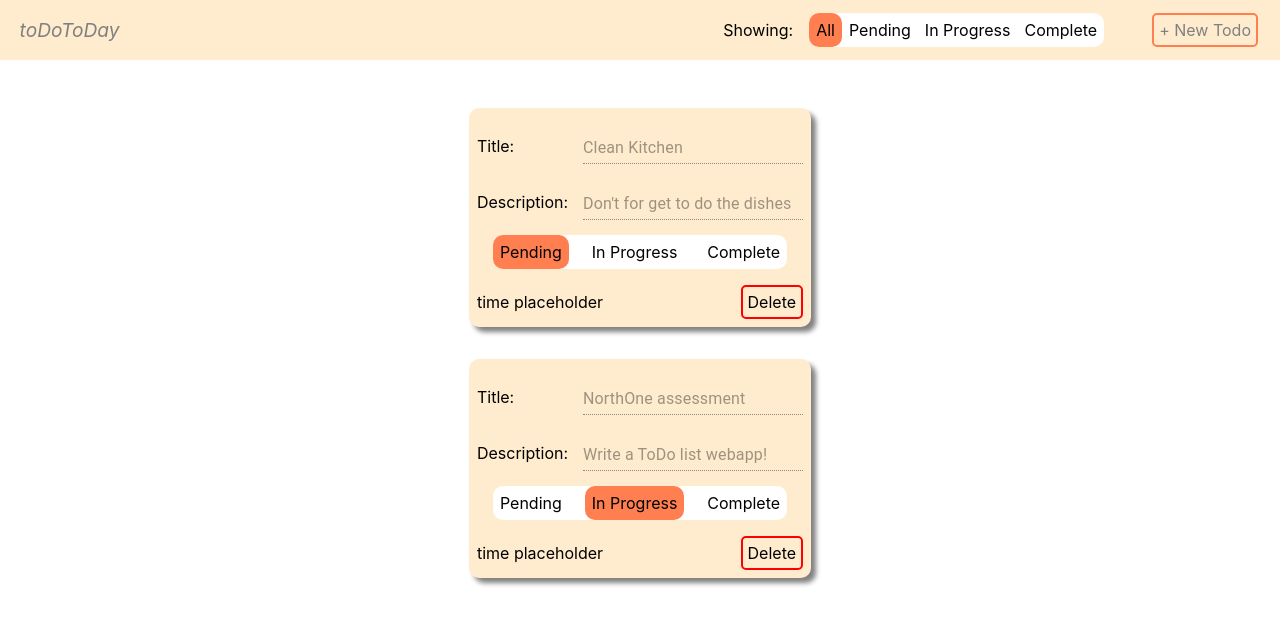
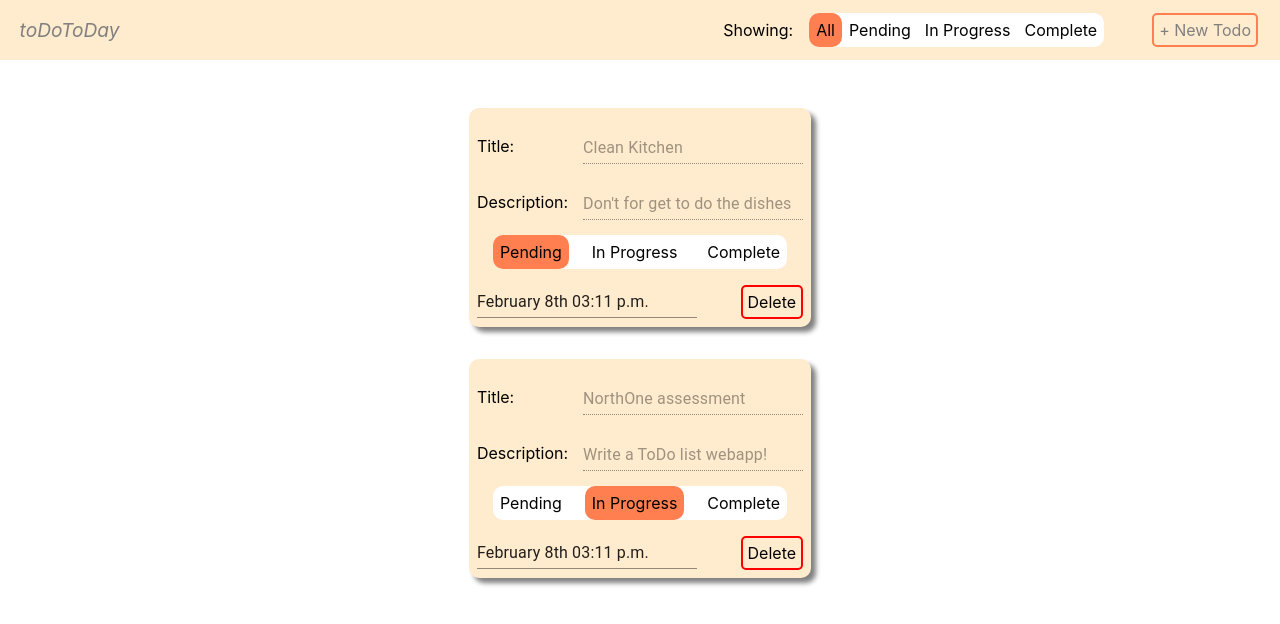
Before and after one commit to ojripley/todoList, a React (Create React App) app in the folder client/: page / in a window 1280 px wide. Shown: the top 624 px of the page. Built offline with nearby package versions, Linux system fonts and the light colour scheme.

Commit message:
add date and time picker

```diff
--- a/client/package.json
+++ b/client/package.json
@@ -3,11 +3,14 @@
   "version": "0.1.0",
   "private": true,
   "dependencies": {
+    "@date-io/date-fns": "^1.3.13",
     "@material-ui/core": "^4.9.1",
     "@material-ui/icons": "^4.9.1",
+    "@material-ui/pickers": "^3.2.10",
     "@testing-library/jest-dom": "^4.2.4",
     "@testing-library/react": "^9.3.2",
     "@testing-library/user-event": "^7.1.2",
+    "date-fns": "^2.9.0",
     "node-sass": "^4.13.1",
     "react": "^16.12.0",
     "react-dom": "^16.12.0",
--- a/client/src/App.js
+++ b/client/src/App.js
@@ -1,9 +1,7 @@
-import React, { useState, useEffect } from 'react';
+import React, { useState } from 'react';
 
 import Nav from './components/Nav';
-import Category from './components/Category';
 import Todo from './components/Todo';
-import EditableText from './components/EditableText';
 
 import './styles/App.scss';
 
@@ -14,7 +12,7 @@ function App() {
       id: 1,
       title: 'NorthOne assessment',
       description: 'Write a ToDo list webapp!',
-      due: 'placeholder',
+      due: new Date(),
       status: 'In Progress',
       tags: ['programming']
     },
@@ -22,7 +20,7 @@ function App() {
       id: 2,
       title: 'Clean Kitchen',
       description: 'Don\'t for get to do the dishes',
-      due: 'placeholder',
+      due: new Date(),
       status: 'Pending',
       tags: ['household']
     }
@@ -35,19 +33,23 @@ function App() {
   const toDoComponents = Object.keys(toDos).map(key => {
     if (filter === 'All') {
       return <Todo
+        key={toDos[key].id}
         id={toDos[key].id}
         title={toDos[key].title}
         description={toDos[key].description}
         status={toDos[key].status}
+        tags={toDos[key].tags}
         toDos={toDos}
         setToDos={setToDos}
         ></Todo>;
     } else if (toDos[key].status === filter) {
       return <Todo
+        key={toDos[key].id}
         id={toDos[key].id}
         title={toDos[key].title}
         description={toDos[key].description}
         status={toDos[key].status}
+        tags={toDos[key].tags}
         toDos={toDos}
         setToDos={setToDos}
       ></Todo>;
@@ -55,11 +57,6 @@ function App() {
       return null;
     }
   });
-
-  useEffect(() => {
-    console.log(toDoComponents);
-    console.log(toDoCount);
-  }, [toDos]);
 
   return (
     <>
--- a/client/src/components/Category.js
+++ /dev/null
@@ -1,16 +0,0 @@
-import React, { useState } from 'react';
-
-import Todo from './Todo';
-import EditableText from './EditableText';
-
-export default function Category(props) {
-
-  const [toDos, setToDos] = useState(props.toDos);
-
-  return(
-    <div className={'category'}>
-      <EditableText className={'category-title'} text={props.title} defaultText={'Category Title'}></EditableText>
-
-    </div>
-  );
-};
--- a/client/src/components/EditableText.js
+++ b/client/src/components/EditableText.js
@@ -53,7 +53,6 @@ export default function EditableText(props) {
       onMouseLeave={handleMouseOut}>
       <TextField
         value={text}
-        defaultValue={props.defaultText}
         margin="normal"
         onChange={handleChange}
         disabled={!editMode}
--- a/client/src/components/Nav.js
+++ b/client/src/components/Nav.js
@@ -24,9 +24,9 @@ export default function Nav(props) {
 
   return(
     <div id={'nav'}>
-      <text id={'nav-title'}>toDoToDay</text>
+      <p id={'nav-title'}>toDoToDay</p>
       <div id={'nav-controls'}>
-        <text id={'filter-toggle-text'}>Showing:</text>
+        <p id={'filter-toggle-text'}>Showing:</p>
         <span id={'filter-toggle'}>
           <text className={'filter-button'} id={props.filter === 'All' ? 'selected' : 'not-selected'} onClick={() => props.setFilter('All')}>All</text>
           <text className={'filter-button'} id={props.filter === 'Pending' ? 'selected' : 'not-selected'} onClick={() => props.setFilter('Pending')}>Pending</text>
--- a/client/src/components/Todo.js
+++ b/client/src/components/Todo.js
@@ -4,28 +4,39 @@ import EditableText from './EditableText';
 
 import '../styles/App.scss';
 
+import 'date-fns';
+import DateFnsUtils from '@date-io/date-fns';
+import {
+  MuiPickersUtilsProvider,
+  DateTimePicker,
+} from '@material-ui/pickers';
+
 export default function ToDo(props) {
   const [id, setId] = useState(props.id);
   const [title, setTitle] = useState(props.title || '');
   const [description, setDescription] = useState(props.description || '');
   const [status, setStatus] = useState(props.status);
-
+  const [tags, setTags] = useState(props.tags);
+  const [selectedDate, handleDateChange] = useState(props.due || new Date());
 
   useEffect(() => {
-    console.log(status);
-  }, [status]);
+    const tempToDos = props.toDos;
 
-  useEffect(() => {
-    console.log(title);
-    console.log(description);
-  }, [title, description]);
+    tempToDos[id] = {
+      id: id,
+      title: title,
+      description: description,
+      due: selectedDate,
+      status: status,
+      tags: tags
+    };
+
+    props.setToDos({...tempToDos});
+  }, [title, description, status, tags, id, selectedDate]);
 
   const handleDelete = () => {
-    console.log('deleting');
     const tempToDos = props.toDos;
-
     delete tempToDos[id];
-
     props.setToDos({...tempToDos});
   };
 
@@ -45,7 +56,9 @@ export default function ToDo(props) {
           <text className={'todo-status-button'} id={status === 'Complete' ? 'selected' : 'not-selected'} onClick={() => setStatus('Complete')}>Complete</text>
         </span>
         <span className={'todo-options'}>
-        <text>time placeholder</text>
+          <MuiPickersUtilsProvider className={'timePicker'} utils={DateFnsUtils}>
+            <DateTimePicker value={selectedDate} onChange={handleDateChange} />
+          </MuiPickersUtilsProvider>
           <text className={'todo-delete'} onClick={handleDelete}>Delete</text>
         </span>
     </div>
```
Also changed, not shown: 1 other file (tests, documents, lock files or other folders). Lines whose indentation alone changed are shown as unchanged.
